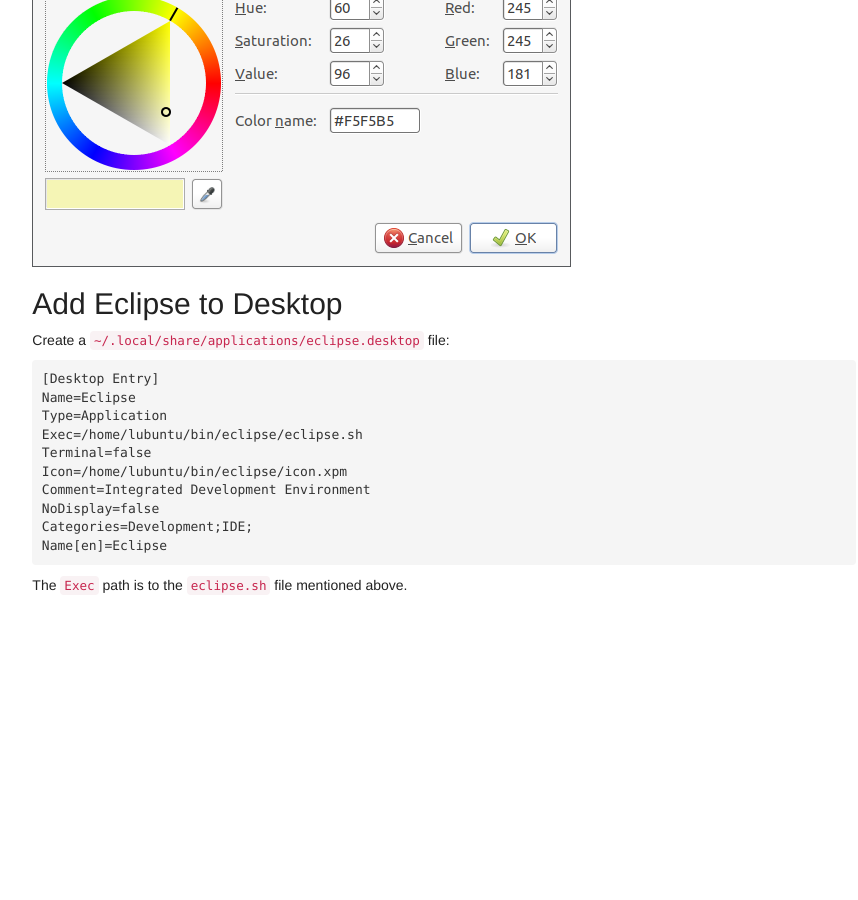
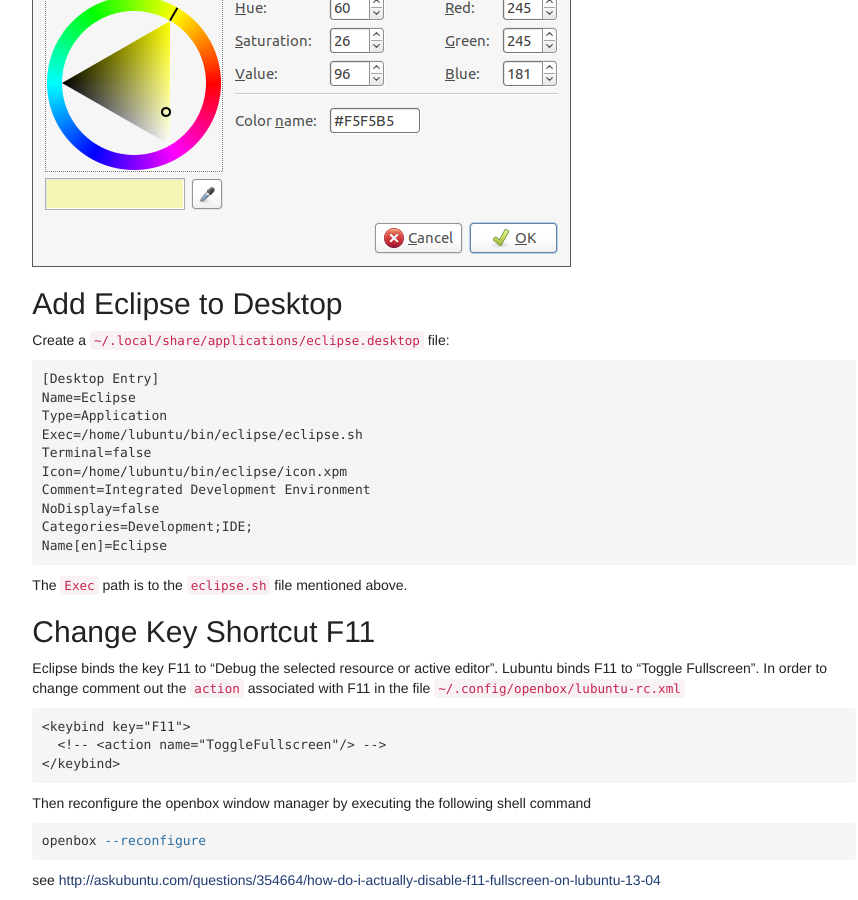
Before and after one commit to LeoNiedermeier/LeoNiedermeier.github.io, a Jekyll site: the page built from _docs/misc/setup_virtual_box_for_development.md, in a window 1280 px wide and 900 px high, scrolled down 4670 px. Shown: the whole window, without its empty margins (196-1054 px from the left). Built offline with Jekyll 4.4.1, drawn with Linux system fonts in a browser that asks for light colours; before the commit the page ends 5275 px from its top, so only the background shows below that.

Commit message:
Keybinding F11

```diff
--- a/_docs/misc/setup_virtual_box_for_development.md
+++ b/_docs/misc/setup_virtual_box_for_development.md
@@ -97,3 +97,21 @@ Name[en]=Eclipse
 ~~~
 
 The `Exec` path is to the `eclipse.sh` file mentioned above.
+
+## Change Key Shortcut F11
+
+Eclipse binds the key F11 to "Debug the selected resource or active editor". Lubuntu binds F11 to "Toggle Fullscreen". In order to change comment out the `action` associated with F11 in the file `~/.config/openbox/lubuntu-rc.xml`
+
+~~~
+<keybind key="F11">
+  <!-- <action name="ToggleFullscreen"/> -->
+</keybind>
+~~~
+
+Then reconfigure the openbox window manager by executing the following shell command
+
+~~~bash
+openbox --reconfigure
+~~~
+
+see <http://askubuntu.com/questions/354664/how-do-i-actually-disable-f11-fullscreen-on-lubuntu-13-04>
```
